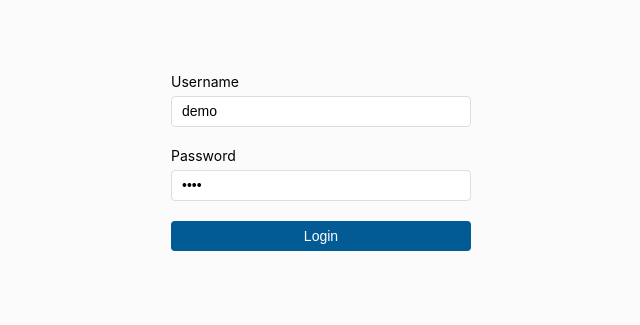
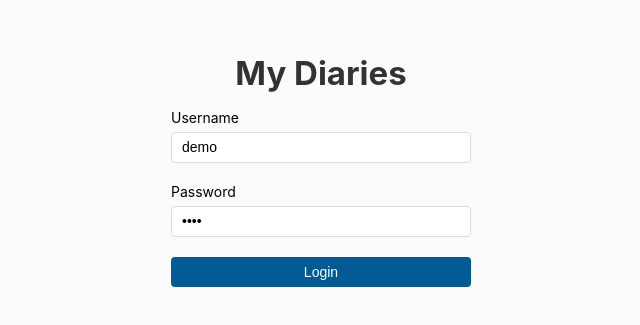
Before and after one commit to explore-free-projects/my-diaries-front-end, a React (Create React App) app: page /login in a window 1280 px wide. Shown: the part 157-482 px from the top of the page, without its empty margins (319-959 px from the left). Built offline with nearby package versions, Linux system fonts and the light colour scheme.

Commit message:
Design screen updated

```diff
--- a/src/Routes/Login/Login.js
+++ b/src/Routes/Login/Login.js
@@ -14,7 +14,7 @@ const LoginForm = styled.form `
   right: 0;
   bottom: 0;
   top: 50%;
-  transform: translateY(-45%);
+  transform: translateY(-54%);
 
   > button {
     width: 100%;
@@ -38,6 +38,19 @@ const LoginInput = styled.input `
   font-size: 14px;
   line-height: 21px;
   outline: 0;
+`;
+
+const Logo = styled.h1 `
+  font-size: 33px;
+  color: #333;
+  text-decoration: none;
+  font-weight: 700;
+  display: inline-block;
+  margin-bottom: 28px;
+  text-align: center;
+  margin: auto;
+  display: block;
+  line-height: 72px;
 `;
 
 const InputLabel = styled.label `
@@ -82,6 +95,7 @@ class Login extends Component {
   render() {
     return (
       <LoginForm onSubmit={this.handleSubmit}>
+        <Logo>My Diaries</Logo>
         <LoginInputGroup>
           <InputLabel>Username</InputLabel>
           <LoginInput type="text" value={this.state.username} onChange={(e) => this.setState({username: e.target.value})}/>
```
